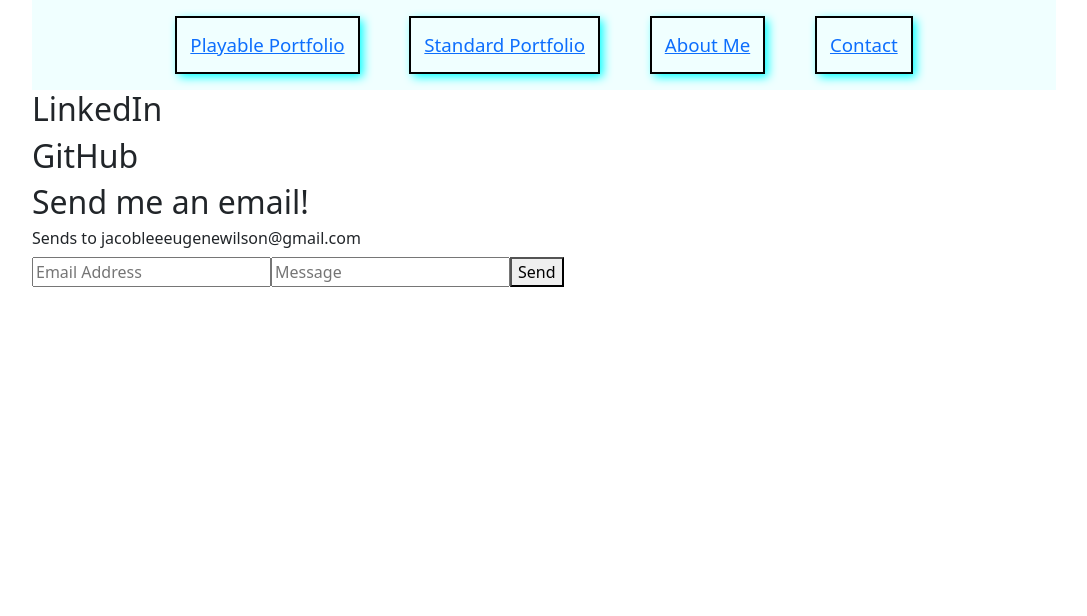
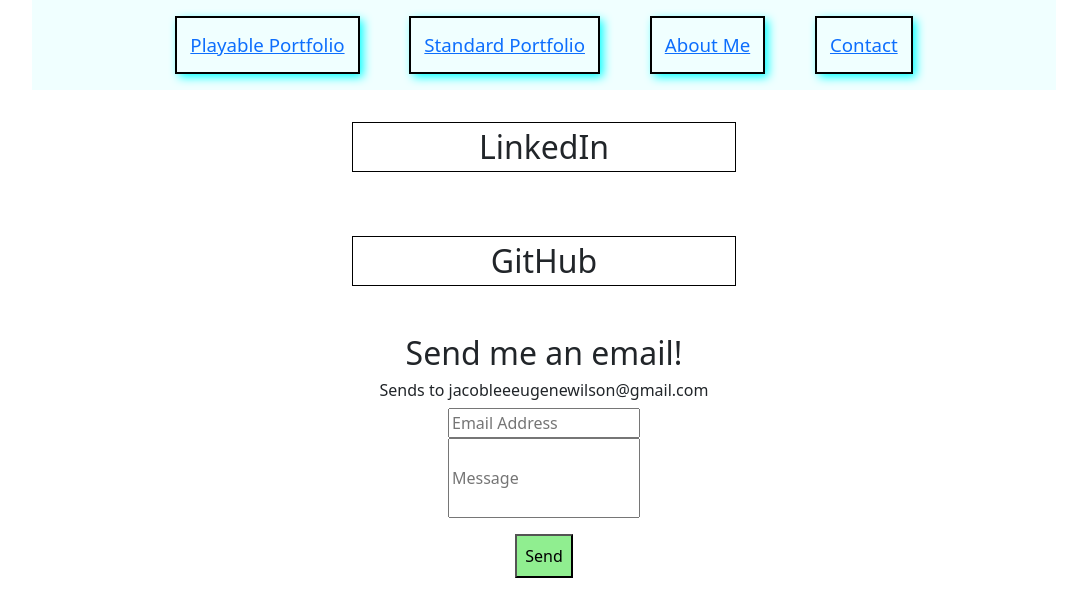
Before and after one commit to JLEWilson/Playable_Portfolio, a React (Create React App) app in the folder Capstone/: page /contact in a window 1280 px wide. Shown: the top 616 px of the page, without its empty margins (96-1183 px from the left). Built offline with nearby package versions, Linux system fonts and the light colour scheme; what react-unity-webgl would draw is missing.

Commit message:
update styles

```diff
--- a/Capstone/src/components/Contact.js
+++ b/Capstone/src/components/Contact.js
@@ -1,23 +1,67 @@
 import React from 'react';
 
 function Contact() {
+  function goToUrl(url){
+    window.open(url);
+  }
+
+  const styles = {
+    container: {
+      display: "flex",
+      flexDirection: "column",
+
+    },
+    button: {
+      fontSize: "2em",
+      border: "1px solid black",
+      width: "30vw",
+      textAlign: "center",
+      margin: "1em auto"
+    },
+    email: {
+      margin: "1em auto",
+      textAlign: "center",
+    },
+    formEmail: {
+      width: " 15vw"
+    },
+    formText: {
+      width: " 15vw",
+      height: "5em"
+    },
+    formButton: {
+      marginTop: "1em",
+      padding: ".5em",
+      backgroundColor: "LightGreen"
+    },
+
+  }
+
   return (
-   <div>
-    <div>
-      <h2>LinkedIn</h2>
-    </div>
-    <div>
-      <h2>GitHub</h2>
-    </div>
-    <div>
+   <div style={styles.container}>
+    <div
+      style={styles.button}
+      type='button'
+      onClick={() => goToUrl("https://www.linkedin.com/in/jacob-lee-eugene-wilson/")}
+      >LinkedIn </div>
+
+    <div
+      style={styles.button}
+      type='button'
+      onClick={() => goToUrl("https://github.com/JLEWilson")}
+      >GitHub</div>
+
+    <div style={styles.email}>
       <h2>Send me an email!</h2>
       <h6>Sends to jacobleeeugenewilson@gmail.com</h6>
       <form action="https://formsubmit.co/jacobleeeugenewilson@gmail.com" method="POST">
         <input type="hidden" name="_subject" value="Portfolio Email!!!"/>
         <input type="hidden" name="_next" value="http://localhost:3000/thankyou"/> {/*update once deployed*/}
-        <input type="email" name="email" placeholder="Email Address"/>
-        <input type="text" name="message" placeholder="Message" required/>
-        <button type="submit">Send</button>
+        <input  style={styles.formEmail} type="email" name="email" placeholder="Email Address"/>
+        <br/>
+        <input style={styles.formText} type="text" name="message" placeholder="Message" required/>
+        <br/>
+        <button style={styles.formButton} type="submit">Send</button>
       </form>
     </div>
    </div>
```
